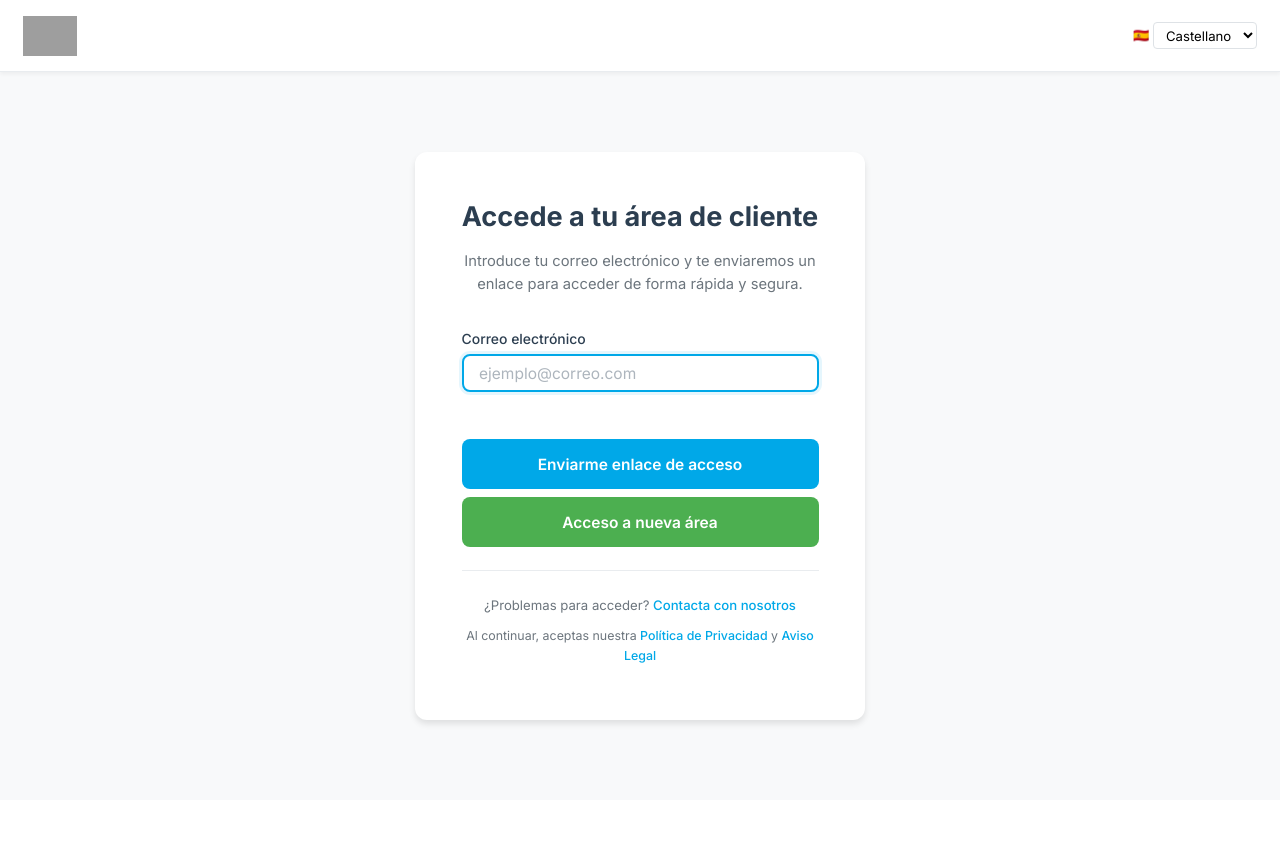
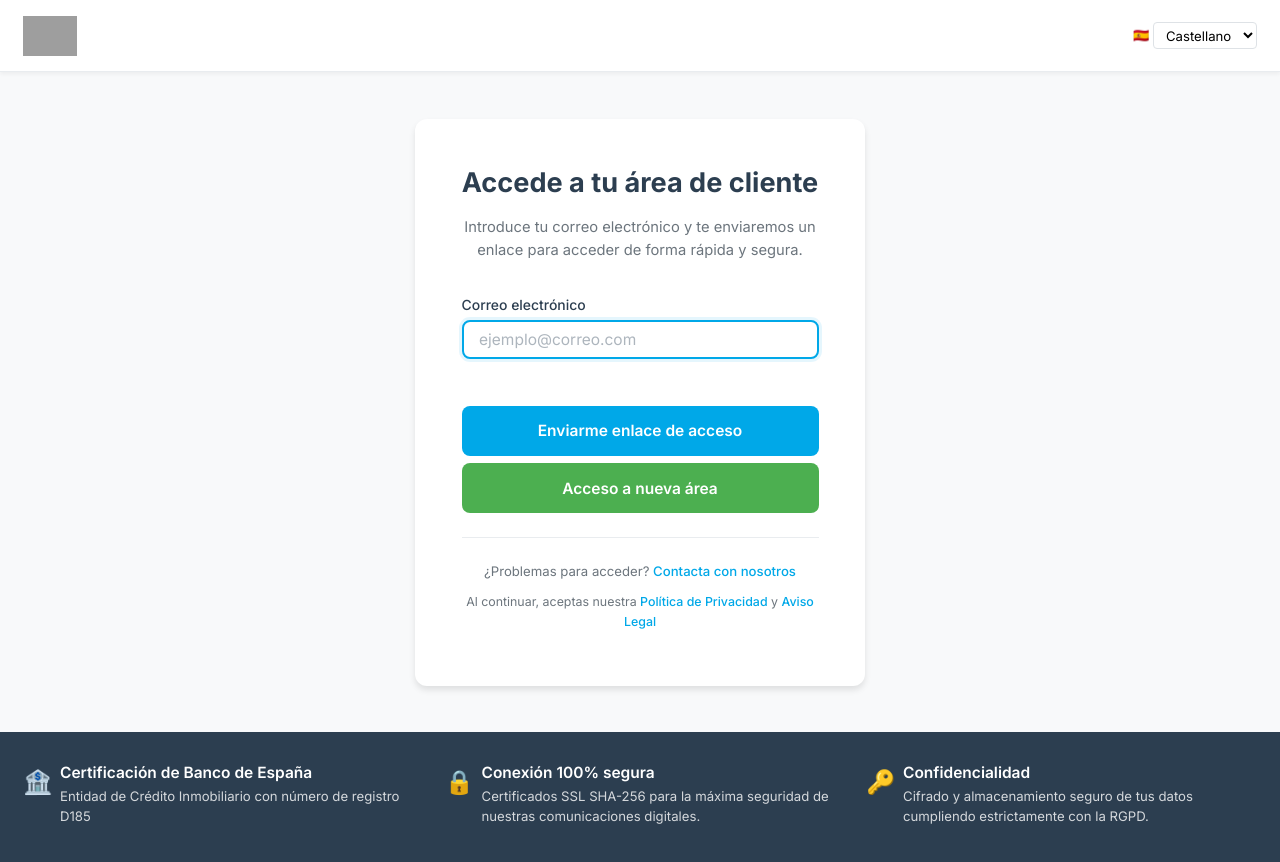
Before and after one commit to acloudebbg/eAhorro, a React (Vite) app: page /login in a window 1280 px wide. Shown: the top 862 px of the page. Before the commit the page ends 800 px from the top, so only its background shows below. Built offline with nearby package versions, Linux system fonts and the light colour scheme; no server answers; grey boxes are pictures that could not be loaded.

Commit message:
Modificacion comportamiento pagina login

```diff
--- a/src/pages/LoginPage.tsx
+++ b/src/pages/LoginPage.tsx
@@ -243,6 +243,80 @@ const LanguageSelector = styled.div`
   }
 `
 
+// Footer components
+const LoginFooter = styled.footer`
+  background: var(--color-secondary);
+  color: var(--color-white);
+  padding: var(--spacing-xl) 0;
+  margin-top: auto;
+
+  @media (max-width: 768px) {
+    padding: var(--spacing-lg) 0;
+  }
+`
+
+const FooterContent = styled.div`
+  max-width: var(--container-xl);
+  margin: 0 auto;
+  padding: 0 var(--spacing-lg);
+  display: grid;
+  grid-template-columns: repeat(auto-fit, minmax(250px, 1fr));
+  gap: var(--spacing-xl);
+
+  @media (max-width: 768px) {
+    grid-template-columns: 1fr;
+    gap: var(--spacing-lg);
+    text-align: center;
+  }
+
+  @media (max-width: 576px) {
+    padding: 0 var(--spacing-md);
+    gap: var(--spacing-md);
+  }
+`
+
+const FooterSection = styled.div`
+  display: flex;
+  align-items: flex-start;
+  gap: var(--spacing-sm);
+
+  @media (max-width: 768px) {
+    justify-content: center;
+  }
+`
+
+const FooterIcon = styled.span`
+  font-size: 1.5rem;
+  flex-shrink: 0;
+
+  @media (max-width: 576px) {
+    font-size: 1.2rem;
+  }
+`
+
+const FooterText = styled.div`
+  & h4 {
+    color: var(--color-white);
+    font-size: clamp(0.95rem, 1.7vw, 1rem);
+    margin-bottom: var(--spacing-xs);
+    font-weight: 600;
+
+    @media (max-width: 576px) {
+      font-size: 0.9rem;
+    }
+  }
+
+  & p {
+    color: rgba(255, 255, 255, 0.8);
+    font-size: clamp(0.85rem, 1.5vw, 0.85rem);
+    line-height: 1.5;
+
+    @media (max-width: 576px) {
+      font-size: 0.8rem;
+    }
+  }
+`
+
 const LoginPage: React.FC = () => {
   const [email, setEmail] = useState('')
   const [error, setError] = useState('')
@@ -277,6 +351,22 @@ const LoginPage: React.FC = () => {
       setIsLoading(false)
       navigate('/area-cliente')
     }, 1000)
+  }
+
+  const handleSecondButtonClick = () => {
+    setError('')
+
+    if (!email.trim()) {
+      setError('El correo electrónico es obligatorio')
+      return
+    }
+
+    if (!validateEmail(email)) {
+      setError('Introduce un correo electrónico válido')
+      return
+    }
+
+    navigate('/area-cliente-v2')
   }
 
   return (
@@ -328,20 +418,9 @@ const LoginPage: React.FC = () => {
             <SubmitButton
               type="button"
               style={{ background: '#4CAF50', marginTop: 'var(--spacing-sm)' }}
-              onClick={() => {
-                if (!email.trim()) {
-                  setError('El correo electrónico es obligatorio')
-                  return
-                }
-                if (!validateEmail(email)) {
-                  setError('Introduce un correo electrónico válido')
-                  return
-                }
-                navigate('/area-cliente-v2')
-              }}
+              onClick={handleSecondButtonClick}
               onMouseEnter={(e) => e.currentTarget.style.background = '#45a049'}
               onMouseLeave={(e) => e.currentTarget.style.background = '#4CAF50'}
-              disabled={!email.trim() || !validateEmail(email)}
             >
               Acceso a nueva área
             </SubmitButton>
@@ -357,6 +436,33 @@ const LoginPage: React.FC = () => {
           </LoginHelp>
         </LoginCard>
       </LoginMain>
+
+      {/* Footer */}
+      <LoginFooter>
+        <FooterContent>
+          <FooterSection>
+            <FooterIcon>🏦</FooterIcon>
+            <FooterText>
+              <h4>Certificación de Banco de España</h4>
+              <p>Entidad de Crédito Inmobiliario con número de registro D185</p>
+            </FooterText>
+          </FooterSection>
+          <FooterSection>
+            <FooterIcon>🔒</FooterIcon>
+            <FooterText>
+              <h4>Conexión 100% segura</h4>
+              <p>Certificados SSL SHA-256 para la máxima seguridad de nuestras comunicaciones digitales.</p>
+            </FooterText>
+          </FooterSection>
+          <FooterSection>
+            <FooterIcon>🔑</FooterIcon>
+            <FooterText>
+              <h4>Confidencialidad</h4>
+              <p>Cifrado y almacenamiento seguro de tus datos cumpliendo estrictamente con la RGPD.</p>
+            </FooterText>
+          </FooterSection>
+        </FooterContent>
+      </LoginFooter>
     </LoginContainer>
   )
 }
```
